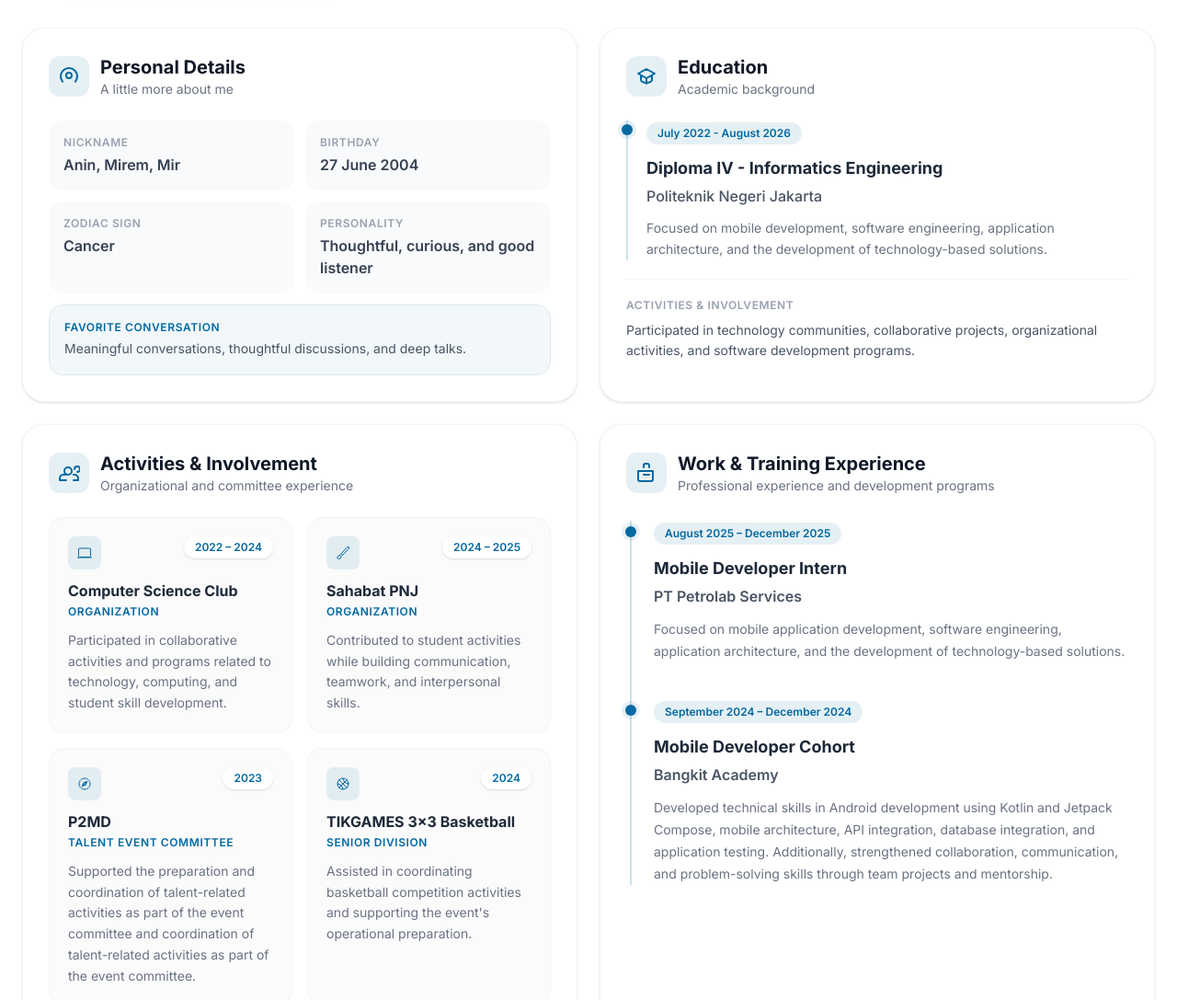
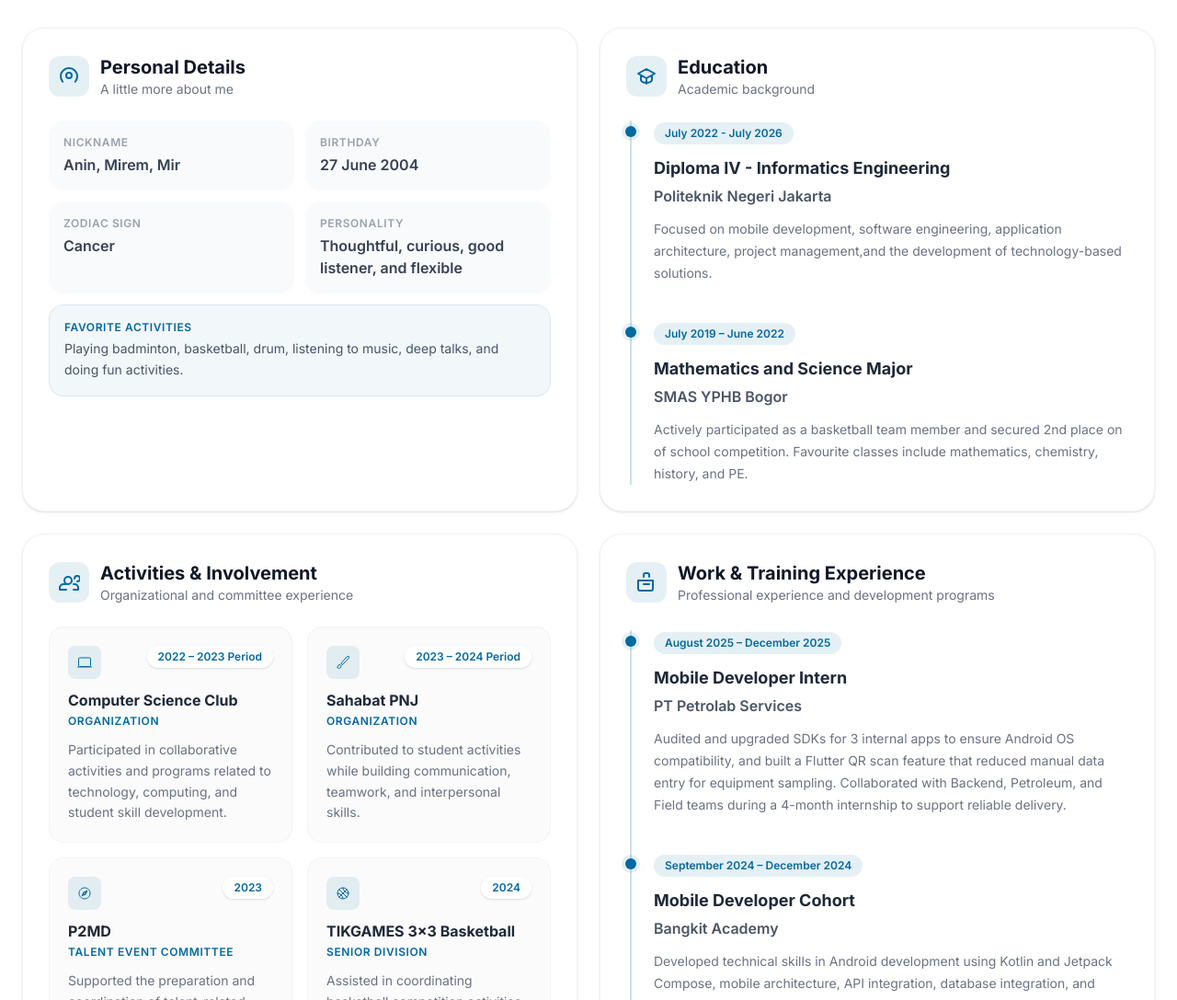
Before and after one commit to kasanindit/portofolio-web-tailwindcss, a website: page index.html in a window 1280 px wide. Shown: the part 1460-2547 px from the top of the page at 92% size. Drawn offline with nearby package versions, Linux system fonts and the light colour scheme.

Commit message:
fix and update information

```diff
--- a/index.html
+++ b/index.html
@@ -128,8 +128,8 @@
 
                             <div
                                 class="relative aspect-square overflow-hidden rounded-[2rem] border-4 border-white bg-gray-100 shadow-xl">
-                                <img src="src/img/me33.png" alt="Kasamira Anindita Qairia"
-                                    class="h-full w-full object-cover object-top">
+                                <img src="src/img/pas photo_improved.png" alt="Kasamira Anindita Qairia"
+                                    class="h-auto w-full object-cover object-[center_-50px]">
                             </div>
                         </div>
 
@@ -240,18 +240,17 @@
                             Personality
                         </dt>
                         <dd class="mt-1 font-semibold text-gray-700">
-                            Thoughtful, curious, and good listener
+                            Thoughtful, curious, good listener, and flexible
                         </dd>
                     </div>
                 </dl>
 
                 <div class="mt-3 rounded-2xl border border-primary/10 bg-primary/5 p-4">
                     <p class="text-xs font-semibold uppercase tracking-wider text-primary">
-                        Favorite Conversation
+                        Favorite Activities
                     </p>
                     <p class="mt-1 text-sm leading-relaxed text-gray-600">
-                        Meaningful conversations, thoughtful discussions,
-                        and deep talks.
+                        Playing badminton, basketball, drum, listening to music, deep talks, and doing fun activities.
                     </p>
                 </div>
             </div>
@@ -277,35 +276,65 @@
                     </div>
                 </div>
 
-                <div class="relative border-l-2 border-primary/20 pl-5">
-                    <div class="absolute -left-[7px] top-1 h-3 w-3 rounded-full bg-primary ring-4 ring-primary/10">
+                <div class="relative ml-1 border-l-2 border-primary/20 pl-6">
+
+                    <!-- EDUCATION 1 -->
+                    <div class="relative pb-10">
+                        <div
+                            class="absolute -left-[31px] top-1.5 h-3 w-3 rounded-full bg-primary ring-4 ring-primary/10">
                         </div>
 
-                    <span class="inline-flex rounded-full bg-primary/10 px-3 py-1 text-xs font-semibold text-primary">
-                        July 2022 - August 2026
-                    </span>
+                        <time
+                            class="inline-flex rounded-full bg-primary/10 px-3 py-1 text-xs font-semibold text-primary">
+                            July 2022 - July 2026
+                        </time>
 
                         <h4 class="mt-3 text-lg font-bold text-gray-800">
                             Diploma IV - Informatics Engineering
                         </h4>
 
-                    <p class="mt-1 font-medium text-gray-600">
+                        <p class="mt-1 font-semibold text-gray-600">
                             Politeknik Negeri Jakarta
                         </p>
 
-                    <p class="mt-3 text-sm leading-relaxed text-gray-500">
+                        <p class="mt-3 text-sm leading-6 text-gray-500">
                             Focused on mobile development, software engineering,
-                        application architecture, and the development of
+                            application architecture, project management,and the development of
                             technology-based solutions.
                         </p>
+                    </div>
 
+                    <!-- EDUCATION 2 -->
+                    <div class="relative">
+                        <div
+                            class="absolute -left-[31px] top-1.5 h-3 w-3 rounded-full bg-primary ring-4 ring-primary/10">
+                        </div>
+
+                        <time
+                            class="inline-flex rounded-full bg-primary/10 px-3 py-1 text-xs font-semibold text-primary">
+                            July 2019 – June 2022
+                        </time>
+
+                        <h4 class="mt-3 text-lg font-bold text-gray-800">
+                            Mathematics and Science Major
+                        </h4>
+
+                        <p class="mt-1 font-semibold text-gray-600">
+                            SMAS YPHB Bogor
+                        </p>
+
+                        <p class="mt-3 text-sm leading-6 text-gray-500">
+                            Actively participated as a basketball team member and secured 2nd place on of school
+                            competition. Favourite classes include mathematics, chemistry, history, and PE.
+                        </p>
+                    </div>
 
                 </div>
 
-                <div class="my-5 h-px bg-gray-100"></div>
-                <div>
+                <!-- <div class="my-5 h-px bg-gray-100"></div> -->
+                <!-- <div>
                     <p class="mb-2 text-xs font-semibold uppercase tracking-wider text-gray-400">
-                        Activities & Involvement
+                        Additional Learning
                     </p>
 
                     <p class="text-sm leading-relaxed text-gray-600">
@@ -313,7 +342,7 @@
                         projects, organizational activities, and software
                         development programs.
                     </p>
-                </div>
+                </div> -->
             </div>
 
             <!-- Organization and Comittee -->
@@ -326,7 +355,8 @@
                         <svg class="h-6 w-6" fill="none" stroke="currentColor" viewBox="0 0 24 24" aria-hidden="true">
                             <path stroke-linecap="round" stroke-linejoin="round" stroke-width="2"
                                 d="M17 20h5v-2a4 4 0 00-4-4h-1M9 20H2v-2a4 4 0 014-4h3m6-4a4 4 0 10-8 0 4 4 0 008 0zm6 1a3 3 0 10-3-3" />
-                        </svg> </div>
+                        </svg>
+                    </div>
                     <div>
                         <h3 class="text-xl font-bold text-dark"> Activities &amp; Involvement </h3>
                         <p class="text-sm text-gray-500"> Organizational and committee experience </p>
@@ -338,9 +368,10 @@
                         <div class="mb-3 flex items-start justify-between gap-3">
                             <div
                                 class="flex h-9 w-9 shrink-0 items-center justify-center rounded-lg bg-primary/10 text-primary">
-                                <ion-icon name="laptop-outline"></ion-icon> </div> <span
+                                <ion-icon name="laptop-outline"></ion-icon>
+                            </div> <span
                                 class="rounded-full bg-white px-3 py-1 text-xs font-semibold text-primary shadow-sm">
-                                2022 – 2024 </span>
+                                2022 – 2023 Period </span>
                         </div>
                         <h4 class="text-base font-bold leading-snug text-gray-800"> Computer Science Club </h4>
                         <p class="mt-1 text-xs font-semibold uppercase tracking-wider text-primary"> Organization </p>
@@ -353,27 +384,31 @@
                         <div class="mb-3 flex items-start justify-between gap-3">
                             <div
                                 class="flex h-9 w-9 shrink-0 items-center justify-center rounded-lg bg-primary/10 text-primary">
-                                <ion-icon name="brush-outline"></ion-icon> </div> <span
+                                <ion-icon name="brush-outline"></ion-icon>
+                            </div> <span
                                 class="rounded-full bg-white px-3 py-1 text-xs font-semibold text-primary shadow-sm">
-                                2024 – 2025 </span>
+                                2023 – 2024 Period </span>
                         </div>
                         <h4 class="text-base font-bold leading-snug text-gray-800"> Sahabat PNJ </h4>
                         <p class="mt-1 text-xs font-semibold uppercase tracking-wider text-primary"> Organization </p>
                         <p class="mt-3 text-sm leading-relaxed text-gray-500"> Contributed to student activities while
                             building communication, teamwork, and interpersonal skills. </p>
                     </article>
+
                     <!-- P2MD -->
                     <article
                         class="group rounded-2xl border border-gray-100 bg-gray-50/70 p-5 transition duration-300 hover:border-primary/20 hover:bg-primary/5">
                         <div class="mb-3 flex items-start justify-between gap-3">
                             <div
                                 class="flex h-9 w-9 shrink-0 items-center justify-center rounded-lg bg-primary/10 text-primary">
-                                <ion-icon name="compass-outline"></ion-icon> </div> <span
+                                <ion-icon name="compass-outline"></ion-icon>
+                            </div> <span
                                 class="rounded-full bg-white px-3 py-1 text-xs font-semibold text-primary shadow-sm">
                                 2023 </span>
                         </div>
                         <h4 class="text-base font-bold leading-snug text-gray-800"> P2MD </h4>
-                        <p class="mt-1 text-xs font-semibold uppercase tracking-wider text-primary"> Talent Event Committee </p>
+                        <p class="mt-1 text-xs font-semibold uppercase tracking-wider text-primary"> Talent Event
+                            Committee </p>
                         <p class="mt-3 text-sm leading-relaxed text-gray-500"> Supported the preparation and
                             coordination of talent-related activities as part of the event committee and coordination of
                             talent-related activities as part of the event committee. </p>
@@ -384,7 +419,8 @@
                         <div class="mb-3 flex items-start justify-between gap-3">
                             <div
                                 class="flex h-9 w-9 shrink-0 items-center justify-center rounded-lg bg-primary/10 text-primary">
-                                <ion-icon name="basketball-outline"></ion-icon> </div> <span
+                                <ion-icon name="basketball-outline"></ion-icon>
+                            </div> <span
                                 class="rounded-full bg-white px-3 py-1 text-xs font-semibold text-primary shadow-sm">
                                 2024 </span>
                         </div>
@@ -447,9 +483,10 @@
                         </p>
 
                         <p class="mt-3 text-sm leading-6 text-gray-500">
-                            Focused on mobile application development, software engineering,
-                            application architecture, and the development of technology-based
-                            solutions.
+                            Audited and upgraded SDKs for 3 internal apps to ensure Android OS compatibility, and built
+                            a Flutter QR scan feature that reduced manual data entry for equipment sampling.
+                            Collaborated with Backend, Petroleum, and Field teams during a 4-month internship to support
+                            reliable delivery.
                         </p>
                     </div>
 
@@ -845,7 +882,8 @@
                     <img src="src/img/Kasamira Anindita Qairia-Lomba WebDev.jpg"
                         alt="Sertifikat Penghargaan Peserta Web Development" class="certificate-image">
                     <div class="certificate-body">
-                        <h3 class="font-bold text-slate-950">Certificate of appreciation as a Web Development Competition Participant</h3>
+                        <h3 class="font-bold text-slate-950">Certificate of appreciation as a Web Development
+                            Competition Participant</h3>
                         <p class="mt-2 text-sm text-slate-600">Web Development, collaboration, and project completion.
                         </p>
                     </div>
@@ -856,7 +894,8 @@
                         class="certificate-image">
                     <div class="certificate-body">
                         <h3 class="font-bold text-slate-950">Senior Committee TIKGAMES 2024</h3>
-                        <p class="mt-2 text-sm text-slate-600">Communication, organization, and event management experience.</p>
+                        <p class="mt-2 text-sm text-slate-600">Communication, organization, and event management
+                            experience.</p>
                     </div>
                 </article>
 
@@ -864,8 +903,10 @@
                     <img src="src/img/Sertifikat Kompetensi CADS.jpg" alt="Sertifikat Computer Science Club"
                         class="certificate-image">
                     <div class="certificate-body">
-                        <h3 class="font-bold text-slate-950">Certificate of Competence as Associate Data Scientist (BNSP)</h3>
-                        <p class="mt-2 text-sm text-slate-600">Data analysis, data preprocessing, EDA, data management, and RapidMiner. </p>
+                        <h3 class="font-bold text-slate-950">Certificate of Competence as Associate Data Scientist
+                            (BNSP)</h3>
+                        <p class="mt-2 text-sm text-slate-600">Data analysis, data preprocessing, EDA, data management,
+                            and RapidMiner. </p>
                     </div>
                 </article>
 
@@ -879,10 +920,11 @@
                 </article>
 
                 <article class="certificate-card">
-                    <img src="src/img/Sertifikat Juara 2 TIKGAMES 2026_pages-to-jpg-0001.jpg" alt="Juara 2 Badminton Tunggal TIKGAMES 2026 "
-                        class="certificate-image">
+                    <img src="src/img/Sertifikat Juara 2 TIKGAMES 2026_pages-to-jpg-0001.jpg"
+                        alt="Juara 2 Badminton Tunggal TIKGAMES 2026 " class="certificate-image">
                     <div class="certificate-body">
-                        <h3 class="font-bold text-slate-950">2nd Place in Badminton Singles Tournament TIKGAMES 2026</h3>
+                        <h3 class="font-bold text-slate-950">2nd Place in Badminton Singles Tournament TIKGAMES 2026
+                        </h3>
                         <p class="mt-2 text-sm text-slate-600">Sports, badminton, fun, competitive.</p>
                     </div>
                 </article>
```
Also changed, not shown: src/output.css, 1 other file. Lines whose indentation alone changed are shown as unchanged.
